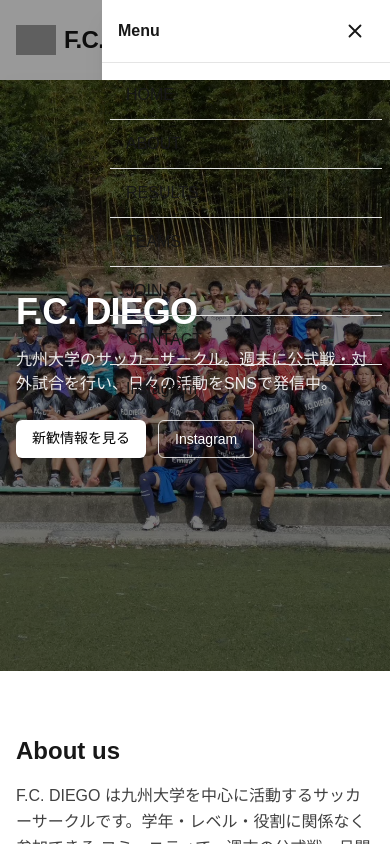
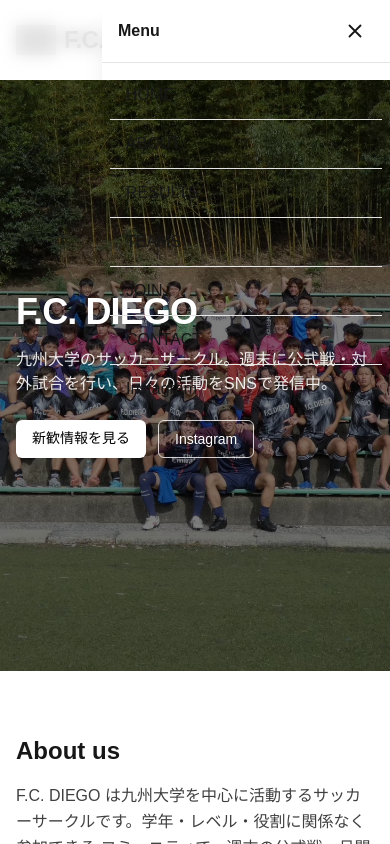
Before and after one commit to ogachan2/fcdiego-site, a Next.js app: page / in a window 390 px wide. Both pictures are taken after a click on the button "Open menu". Shown: the top 844 px of the page. Built offline with nearby package versions, Linux system fonts and the light colour scheme; grey boxes are pictures that could not be loaded.

Commit message:
ハンバーガーメニュー背景・アニメーション追加

```diff
--- a/src/components/Header.tsx
+++ b/src/components/Header.tsx
@@ -96,18 +96,27 @@
       </div>
 
       {/* モバイルメニュー（ドロワー） */}
-      {open && (
-        <>
+      <div
+        className={[
+          "fixed inset-0 z-40 sm:hidden transition-opacity duration-300",
+          open ? "opacity-100 pointer-events-auto" : "opacity-0 pointer-events-none",
+        ].join(" ")}
+        aria-hidden={!open}
+      >
         {/* 背景オーバーレイ */}
         <button
           aria-label="Close menu backdrop"
           onClick={() => setOpen(false)}
-            className="fixed inset-0 z-40 bg-black/40 sm:hidden"
+          className="absolute inset-0 bg-white/70 backdrop-blur-sm"
         />
         {/* 本体 */}
         <aside
           id="mobile-menu"                      // # 追加: ARIA対応
-            className="fixed right-0 top-0 z-50 h-full w-72 bg-white shadow-xl sm:hidden"
+          className={[
+            "absolute right-0 top-0 z-50 h-full w-72 bg-white shadow-xl",
+            "transform transition-transform duration-300",
+            open ? "translate-x-0" : "translate-x-full",
+          ].join(" ")}
           role="dialog"
           aria-modal="true"
         >
@@ -146,8 +155,7 @@
             </ul>
           </nav>
         </aside>
-        </>
-      )}
+      </div>
     </header>
   );
 }
```
Lines whose indentation alone changed are shown as unchanged.
